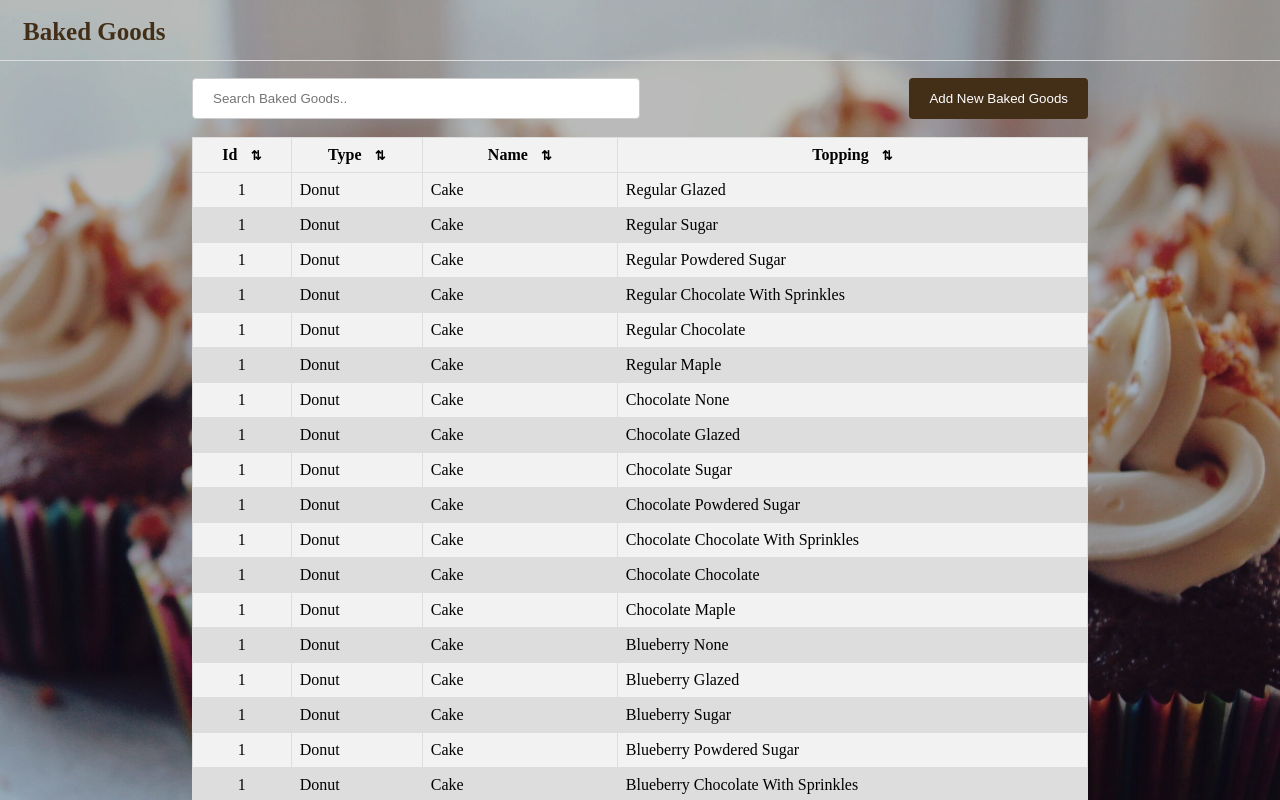
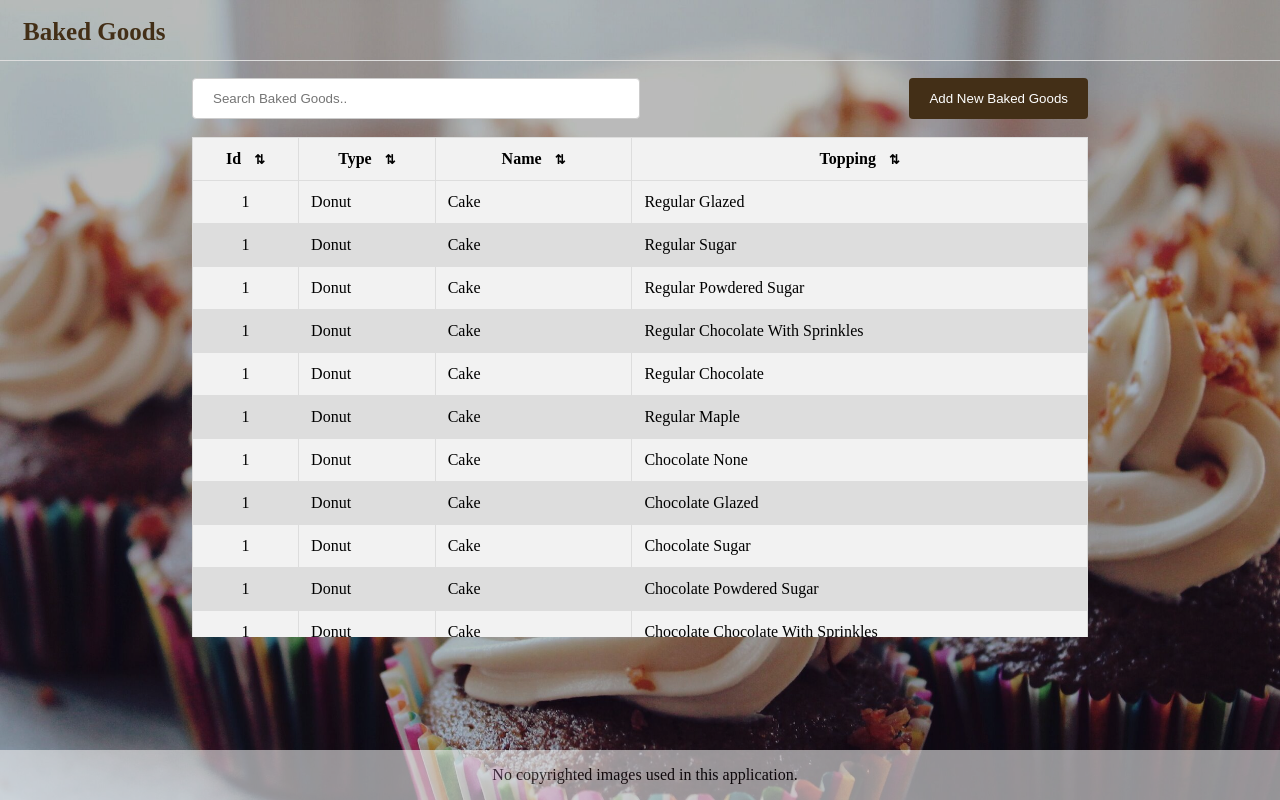
Before and after one commit to HemaPriya0306/baked-goods, an Angular app: page /home in a window 1280 px wide. Built offline with nearby package versions, Linux system fonts and the light colour scheme.

Commit message:
Footer, design updates, code clean up & readme instructions update.

```diff
--- a/src/app/app.component.css
+++ b/src/app/app.component.css
@@ -32,3 +32,13 @@
     right: 0;
     bottom: 0
 }
+
+footer {
+    text-align: center;
+    padding: 0 5px;
+    background-color: #f1f1f1;
+    position: fixed;
+    width: 100%;
+    bottom: 0;
+    opacity: 0.6;
+}
--- a/src/app/app.component.html
+++ b/src/app/app.component.html
@@ -1,18 +1,12 @@
 <div class="header">
   <span class="logo">Baked Goods</span>
-  <!-- <div class="header-right">
-    <a class="active" href="#home">Home</a>
-    <a href="#contact">Contact</a>
-    <a href="#about">About</a>
-  </div> -->
 </div>
 
-<!-- <div class="main">
-  <div class="container">
-    <router-outlet></router-outlet>
-  </div>
-</div> -->
 <div class="content">
   <router-outlet></router-outlet>
   <app-notification></app-notification>
 </div>
+
+<footer>
+  <p>No copyrighted images used in this application.</p>
+</footer>
--- a/src/app/baked-goods-table/baked-goods-table.component.css
+++ b/src/app/baked-goods-table/baked-goods-table.component.css
@@ -1,10 +1,44 @@
+/* Set a fixed scrollable wrapper */
+.tableWrap {
+    height: 500px;
+    overflow: auto;
+    width: 70%;
+    margin: 0 auto;
+}
+
 table {
-    width: 70%;
+    width: 100%;
     overflow: auto;
     border-collapse: collapse;
     position: relative;
     margin: 0 auto;
     background-color: #f2f2f2;
+}
+
+/* Set header to stick to the top of the container. */
+thead tr th {
+    position: sticky;
+    top: 0;
+}
+
+th,
+td {
+    border: 1px solid #ddd;
+    padding: 12px;
+}
+
+th {
+    cursor: pointer;
+    background-color: #f2f2f2;
+
+}
+
+th:hover {
+    background-color: #ddd;
+}
+
+tr:nth-child(even) {
+    background-color: #ddd;
 }
 
 th.asc::after {
@@ -25,35 +59,10 @@ th.sort::after {
     padding-left: 10px;
 }
 
-th,
-td {
-    border: 1px solid #ddd;
-    padding: 8px;
-}
-
-th {
-    cursor: pointer;
-    background-color: #f2f2f2;
-
-}
-
-th:hover {
-    background-color: #ddd;
-}
-
-tr:nth-child(even) {
-    background-color: #ddd;
-}
-
-.good-id-col {
-    text-align: center;
-}
-
 input {
     width: 50%;
     padding: 12px 20px;
     margin: 2% 0;
-    /* display: inline-block; */
     border: 1px solid #ccc;
     border-radius: 4px;
     box-sizing: border-box;
--- a/src/app/baked-goods-table/baked-goods-table.component.html
+++ b/src/app/baked-goods-table/baked-goods-table.component.html
@@ -4,6 +4,7 @@
             (ngModelChange)="filterBakedGoods($event)" />
         <button class="add-btn" (click)="openModal()">Add New Baked Goods</button>
     </div>
+    <div class="tableWrap">
         <table>
             <thead>
                 <tr>
@@ -23,13 +24,14 @@
             </thead>
             <tbody>
                 <tr *ngFor="let good of data">
-                <td class="good-id-col">{{ good.id }}</td>
+                    <td class="align-center">{{ good.id }}</td>
                     <td>{{ good.type | titlecase }}</td>
                     <td>{{ good.name | titlecase }}</td>
                     <td>{{ good.topping | titlecase }}</td>
                 </tr>
             </tbody>
         </table>
+    </div>
 </div>
 
 <div id="myModal" class="modal" [ngClass]="showModal ? 'show' : ''">
--- a/src/app/new-baked-goods/new-baked-goods.component.html
+++ b/src/app/new-baked-goods/new-baked-goods.component.html
@@ -1,29 +1,4 @@
-<!-- <div class="baked-good-form">
-    <form (ngSubmit)="onSubmit()">
-        <label for="id">ID:</label>
-        <input type="number" id="id" [(ngModel)]="newBakedGood.id" name="id" required>
-
-        <label for="type">Type:</label>
-        <input type="text" id="type" [(ngModel)]="newBakedGood.type" name="type" required>
-
-        <label for="topping">Topping:</label>
-        <input type="text" id="topping" [(ngModel)]="newBakedGood.topping" name="topping" required>
-
-        <div class="btn-group">
-            <button class="submit-btn" type="submit">Add Baked Good</button>
-            <button class="cancel-btn" (click)="cancelForm()">Cancel</button>
-        </div>
-    </form>
-</div> -->
-
 <form class="baked-good-form" [formGroup]="bakedGoodForm" (ngSubmit)="onSubmit()">
-    <!-- <div>
-        <label for="id">ID:</label><sup>*</sup>
-        <input id="id" formControlName="id" type="number">
-        <div class="input-error" *ngIf="bakedGoodForm.get('id')?.invalid && bakedGoodForm.get('id')?.touched">
-            <small>ID is required.</small>
-        </div>
-    </div> -->
     <div>
         <label for="type">Type:</label><sup>*</sup>
         <div class="input-error" *ngIf="bakedGoodForm.get('type')?.invalid && bakedGoodForm.get('type')?.touched">
@@ -46,6 +21,8 @@
         </div>
         <input id="topping" formControlName="topping" type="text">
     </div>
-    <button class="submit-btn" type="submit">Add Baked Good</button>
-    <button class="cancel-btn" type="button" (click)="cancelForm()">Cancel</button>
+    <div class="align-center">
+        <button class="submit-btn" type="submit">Submit</button>
+        <button class="cancel-btn" type="button" (click)="cancelForm()">Cancel</button>
+    </div>
 </form>
--- a/src/app/new-baked-goods/new-baked-goods.component.ts
+++ b/src/app/new-baked-goods/new-baked-goods.component.ts
@@ -26,13 +26,11 @@ export class NewBakedGoodsComponent {
 
   onSubmit() {
     if (this.bakedGoodForm.valid) {
-      console.log('Form Submitted!', this.bakedGoodForm.value);
       this.bakedGoodForm.patchValue({ id: 0o7 })
       this.bakedGoodValue.emit(this.bakedGoodForm.value);
       this.bakedGoodForm.reset();
     } else {
       this.bakedGoodForm.markAllAsTouched();
-      console.log('Form is invalid!');
     }
   }
 
--- a/src/styles.css
+++ b/src/styles.css
@@ -26,3 +26,7 @@ body {
     left: 0px;
     opacity: 0.75;
 }
+
+.align-center {
+    text-align: center;
+}
```
Also changed, not shown: 1 other file (tests, documents, lock files or other folders). Lines whose indentation alone changed are shown as unchanged.
